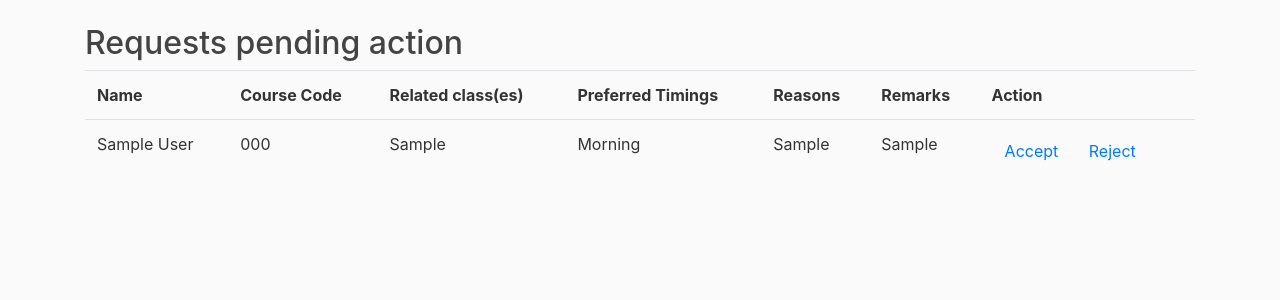
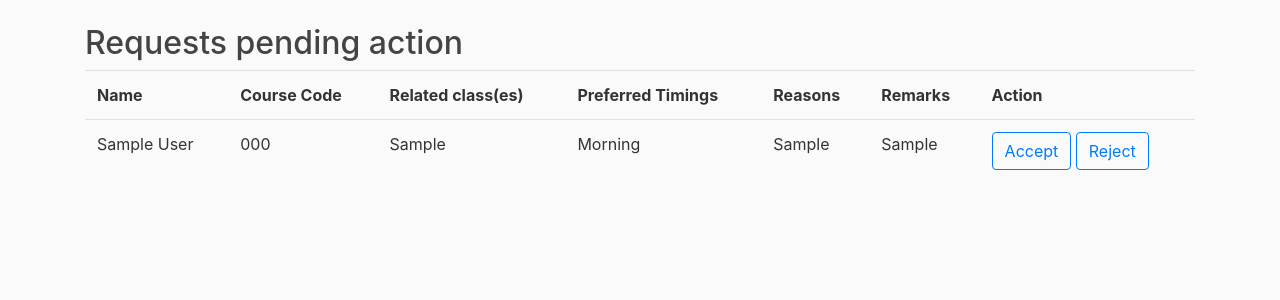
Before and after one commit to 2manslkh/sutd-scheduler-db, a Django app: template django/mysite/formstoadmin/templates/formstoadmin/viewrequests.html in a window 1280 px wide. Shown: the part 56-356 px from the top of the page. Run offline with Django 3.2, Linux system fonts and the light colour scheme; the template is opened without the code that fills it: values that come from a table or form of the project are taken from there, others are empty; tables that the repository leaves empty hold one stand-in row (values such as "Sample post"); some libraries are stand-ins or nearby versions.

Commit message:
changed button type; removed button id

```diff
--- a/django/mysite/formstoadmin/templates/formstoadmin/viewrequests.html
+++ b/django/mysite/formstoadmin/templates/formstoadmin/viewrequests.html
@@ -33,8 +33,8 @@
         <td> {{obj.reasons}} </td>
         <td> {% if obj.remarks %}{{obj.remarks}} {% else %} - {% endif %} </td>
         <td>
-            <a href="/requestform/{{obj.id}}/0" type="button" class="btn confirmation" id="btna-{{obj.id}}">Accept</a>
-            <a href="/requestform/{{obj.id}}/1" type="button" class="btn confirmation" id="btnr-{{obj.id}}">Reject</a>
+            <a href="/requestform/{{obj.id}}/0" type="button" class="btn btn-outline-primary confirmation" role="button">Accept</a>
+            <a href="/requestform/{{obj.id}}/1" type="button" class="btn btn-outline-primary confirmation" role="button">Reject</a>
 
         </td>
     </tr>
```
